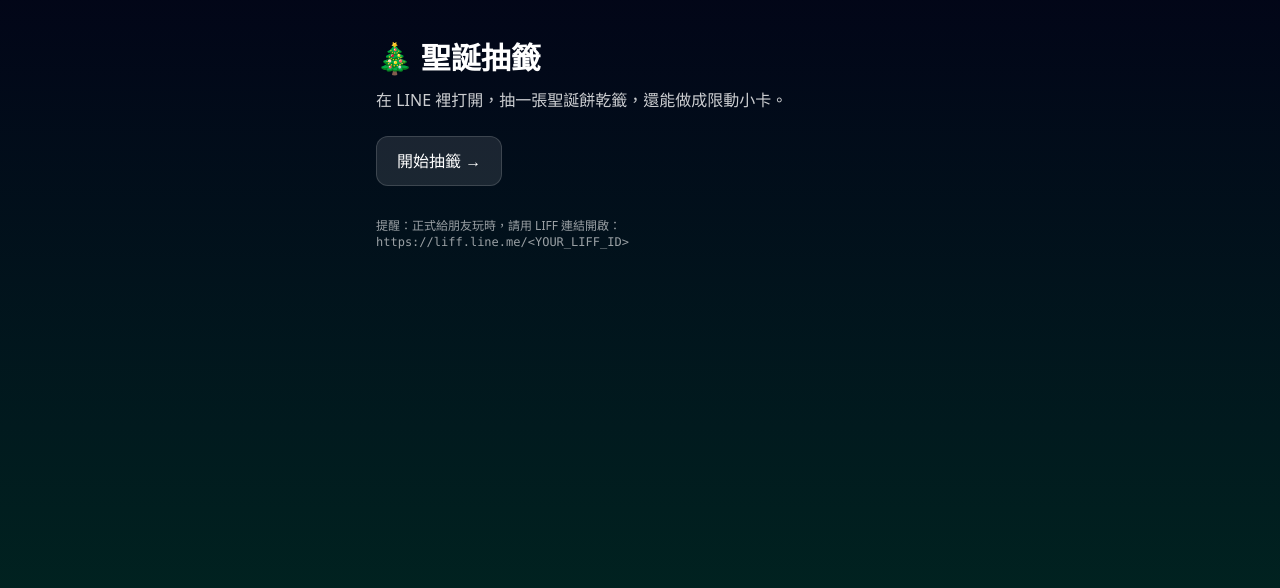
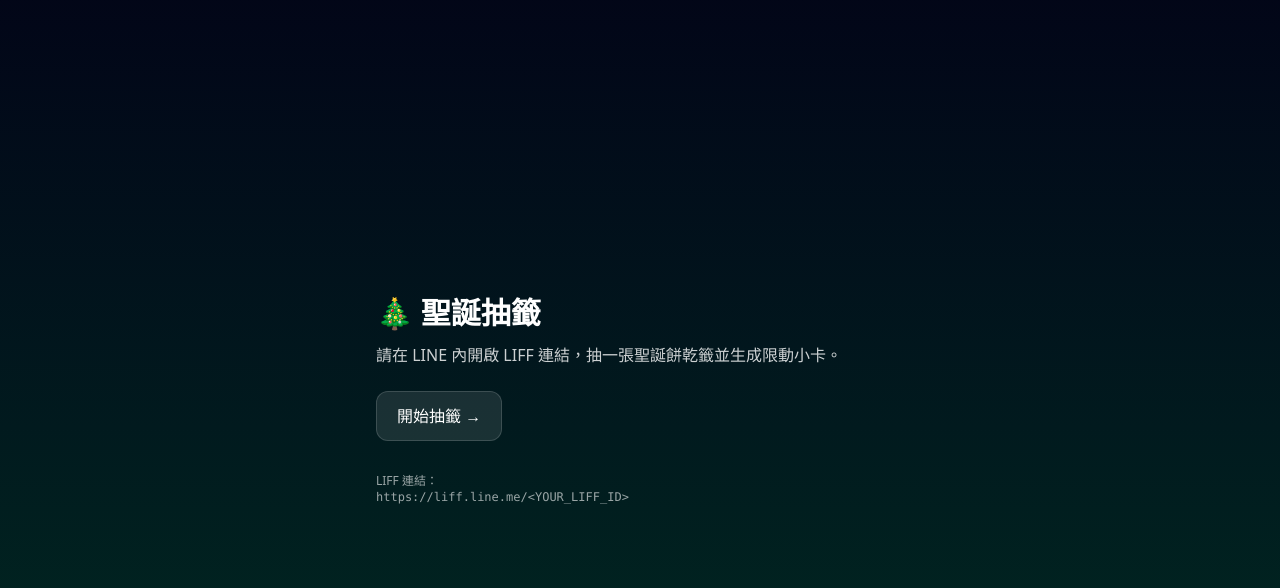
Before and after one commit to Sailwayfun/xmas-draw-cookies, a Next.js app: page / in a window 1280 px wide. Shown: the top 588 px of the page. Built offline with nearby package versions, Linux system fonts and the light colour scheme.

Commit message:
feat: enhance draw page with CookieCrack animation and update styles

```diff
--- a/app/draw/page.tsx
+++ b/app/draw/page.tsx
@@ -5,6 +5,7 @@ import { drawTicketStable, resetDraw } from "@/lib/draw";
 import type { Ticket } from "@/data/tickets";
 import { DrawCard } from "@/components/DrawCard";
 import { ShareButtons } from "@/components/ShareButtons";
+import { CookieCrack } from "@/components/CookieCrack";
 import { getIdentity } from "@/lib/identity";
 import type { LiffSDK } from "@/lib/liff";
 
@@ -23,6 +24,7 @@ export default function DrawPage() {
   const [identity, setIdentity] = useState<Identity | null>(null);
   const [ticket, setTicket] = useState<Ticket | null>(null);
   const [error, setError] = useState<string>("");
+  const [isRevealed, setIsRevealed] = useState(false);
 
   useEffect(() => {
     let alive = true;
@@ -31,11 +33,7 @@ export default function DrawPage() {
       try {
         const id = await getIdentity(LIFF_ID);
         if (!alive) return;
-
         setIdentity(id);
-
-        const t = drawTicketStable(id.userId);
-        setTicket(t);
       } catch (err: unknown) {
         setError(err instanceof Error ? err.message : String(err));
       } finally {
@@ -57,11 +55,19 @@ export default function DrawPage() {
     return url.toString();
   }, [ticket, identity, APP_URL]);
 
+  function onCrackDone() {
+    if (!identity) return;
+    const t = drawTicketStable(identity.userId);
+    setTicket(t);
+    setIsRevealed(true);
+  }
+
   function onRedraw() {
     if (!identity) return;
     resetDraw(identity.userId);
     const t = drawTicketStable(identity.userId);
     setTicket(t);
+    setIsRevealed(false);
   }
 
   return (
@@ -88,6 +94,14 @@ export default function DrawPage() {
             )}
           </div>
 
+          {!isRevealed && (
+            <div className="mt-8 rounded-3xl border border-white/10 bg-white/5 p-8 backdrop-blur">
+              <CookieCrack onCrackDone={onCrackDone} />
+            </div>
+          )}
+
+          {isRevealed && (
+            <>
               <div className="mt-6">
                 <DrawCard name={identity.displayName} ticket={ticket} />
               </div>
@@ -113,6 +127,8 @@ export default function DrawPage() {
               <ShareButtons liff={identity.liff} ogUrl={ogUrl} disabled={!ticket} />
             </>
           )}
+        </>
+      )}
     </main>
   );
 }
--- a/app/globals.css
+++ b/app/globals.css
@@ -11,3 +11,107 @@
 body {
   margin: 0;
 }
+
+/* ---- Cookie Crack Animation ---- */
+.cookie {
+  height: 100%;
+  width: 200%;
+  border-radius: 9999px;
+  background:
+    radial-gradient(circle at 35% 30%, rgba(255,255,255,0.35), rgba(255,255,255,0) 42%),
+    radial-gradient(circle at 70% 65%, rgba(0,0,0,0.12), rgba(0,0,0,0) 55%),
+    linear-gradient(180deg, #d1a46f, #b98451);
+  box-shadow:
+    inset 0 18px 35px rgba(255,255,255,0.10),
+    inset 0 -22px 40px rgba(0,0,0,0.18),
+    0 30px 80px rgba(0,0,0,0.35);
+  position: relative;
+}
+
+/* 巧克力豆 */
+.cookie::before,
+.cookie::after {
+  content: "";
+  position: absolute;
+  inset: 0;
+  background:
+    radial-gradient(circle at 18% 26%, #5b371e 0 10px, transparent 11px),
+    radial-gradient(circle at 48% 20%, #4a2d19 0 9px, transparent 10px),
+    radial-gradient(circle at 75% 30%, #5a351e 0 11px, transparent 12px),
+    radial-gradient(circle at 30% 55%, #4f2f1b 0 10px, transparent 11px),
+    radial-gradient(circle at 62% 58%, #6a3f22 0 12px, transparent 13px),
+    radial-gradient(circle at 82% 60%, #4a2d19 0 9px, transparent 10px),
+    radial-gradient(circle at 44% 78%, #5b371e 0 11px, transparent 12px),
+    radial-gradient(circle at 16% 78%, #4a2d19 0 9px, transparent 10px);
+  opacity: 0.95;
+}
+
+/* 左右半邊：用 overflow-hidden 切半 */
+.cookie-half.left .cookie { transform: translateX(0%); }
+.cookie-half.right .cookie { transform: translateX(-50%); }
+
+.cookie-left,
+.cookie-right {
+  transition: transform 1200ms cubic-bezier(.2,.9,.2,1);
+}
+
+/* 裂痕 */
+.crack-line {
+  background:
+    linear-gradient(180deg,
+      transparent 0%,
+      rgba(255,255,255,0.20) 10%,
+      rgba(0,0,0,0.35) 50%,
+      rgba(255,255,255,0.15) 90%,
+      transparent 100%);
+  border-radius: 999px;
+  filter: blur(0.2px);
+  transform: rotate(2deg);
+}
+
+/* cracking 階段：微抖 + 分開一點 */
+.cookie-left-cracking .cookie-left { transform: translate(-10px, -2px) rotate(-1deg); }
+.cookie-right-cracking .cookie-right { transform: translate(10px, 2px) rotate(1deg); }
+
+/* cracked 階段：大幅分開 */
+.cookie-left-cracked .cookie-left { transform: translate(-44px, -10px) rotate(-8deg); }
+.cookie-right-cracked .cookie-right { transform: translate(44px, 10px) rotate(8deg); }
+
+/* 碎屑 */
+.crumbs {
+  pointer-events: none;
+  position: absolute;
+  inset: 0;
+}
+
+.crumb {
+  position: absolute;
+  width: 10px;
+  height: 10px;
+  background: #b98451;
+  border-radius: 4px;
+  opacity: 0;
+  box-shadow: inset 0 2px 4px rgba(255,255,255,0.15);
+}
+
+.crumbs-go .crumb {
+  animation: crumb-fly 900ms ease-out forwards;
+}
+
+@keyframes crumb-fly {
+  0% { transform: translate(0, 0) scale(1); opacity: 0; }
+  15% { opacity: 1; }
+  100% { transform: translate(var(--tx), var(--ty)) rotate(var(--rot)) scale(0.9); opacity: 0; }
+}
+
+/* 每顆碎屑給不同方向 */
+.c1 { left: 50%; top: 35%; --tx: -40px; --ty: -60px; --rot: -30deg; }
+.c2 { left: 52%; top: 38%; --tx: 30px; --ty: -70px; --rot: 20deg; }
+.c3 { left: 48%; top: 42%; --tx: -70px; --ty: -10px; --rot: -80deg; }
+.c4 { left: 54%; top: 44%; --tx: 70px; --ty: -5px; --rot: 70deg; }
+.c5 { left: 50%; top: 50%; --tx: -90px; --ty: 20px; --rot: -120deg; }
+.c6 { left: 52%; top: 52%; --tx: 95px; --ty: 25px; --rot: 110deg; }
+.c7 { left: 49%; top: 56%; --tx: -60px; --ty: 80px; --rot: -40deg; }
+.c8 { left: 54%; top: 58%; --tx: 55px; --ty: 85px; --rot: 50deg; }
+.c9 { left: 50%; top: 62%; --tx: -20px; --ty: 110px; --rot: -10deg; }
+.c10 { left: 52%; top: 64%; --tx: 20px; --ty: 115px; --rot: 10deg; }
--- a/app/page.tsx
+++ b/app/page.tsx
@@ -2,21 +2,21 @@ import Link from "next/link";
 
 export default function Home() {
   return (
-    <main className="mx-auto max-w-xl px-6 py-10">
+    <main className="mx-auto flex min-h-screen max-w-xl flex-col justify-center px-6 py-10">
       <h1 className="text-3xl font-bold">🎄 聖誕抽籤</h1>
       <p className="mt-3 opacity-80">
-        在 LINE 裡打開，抽一張聖誕餅乾籤，還能做成限動小卡。
+        請在 LINE 內開啟 LIFF 連結，抽一張聖誕餅乾籤並生成限動小卡。
       </p>
 
       <Link
         href="/draw"
-        className="mt-6 inline-flex rounded-xl border border-white/15 bg-white/10 px-5 py-3"
+        className="mt-6 inline-flex w-fit rounded-xl border border-white/15 bg-white/10 px-5 py-3"
       >
         開始抽籤 →
       </Link>
 
       <div className="mt-8 text-xs opacity-60">
-        提醒：正式給朋友玩時，請用 LIFF 連結開啟：<br />
+        LIFF 連結：<br />
         <code>https://liff.line.me/&lt;YOUR_LIFF_ID&gt;</code>
       </div>
     </main>
--- a/package.json
+++ b/package.json
@@ -15,6 +15,7 @@
     "react-dom": "^19.0.0"
   },
   "devDependencies": {
+    "@eslint/eslintrc": "^3.1.0",
     "@tailwindcss/postcss": "^4.0.0",
     "@types/node": "^20.11.30",
     "@types/react": "^19.0.0",
```
Also changed, not shown: components/CookieCrack.tsx (renamed from app/components/CookieCrack.tsx). Lines whose indentation alone changed are shown as unchanged.
